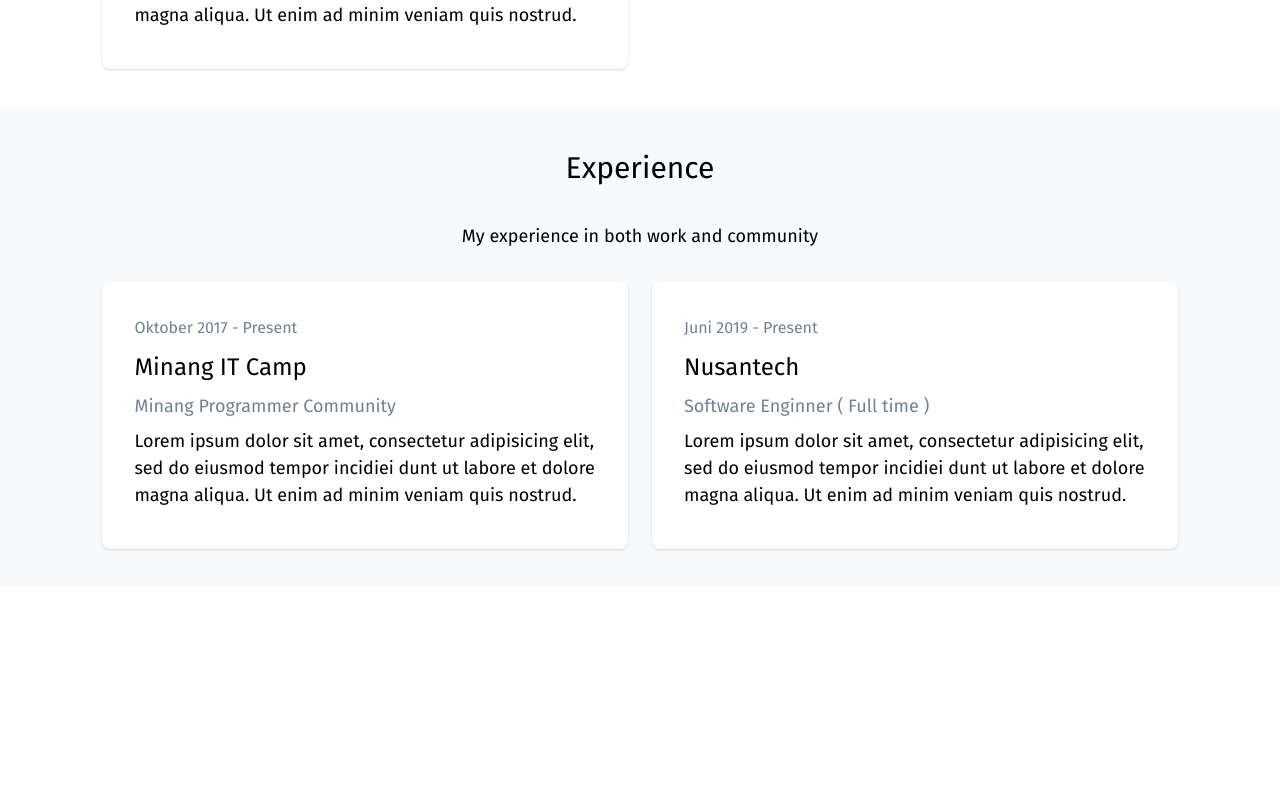
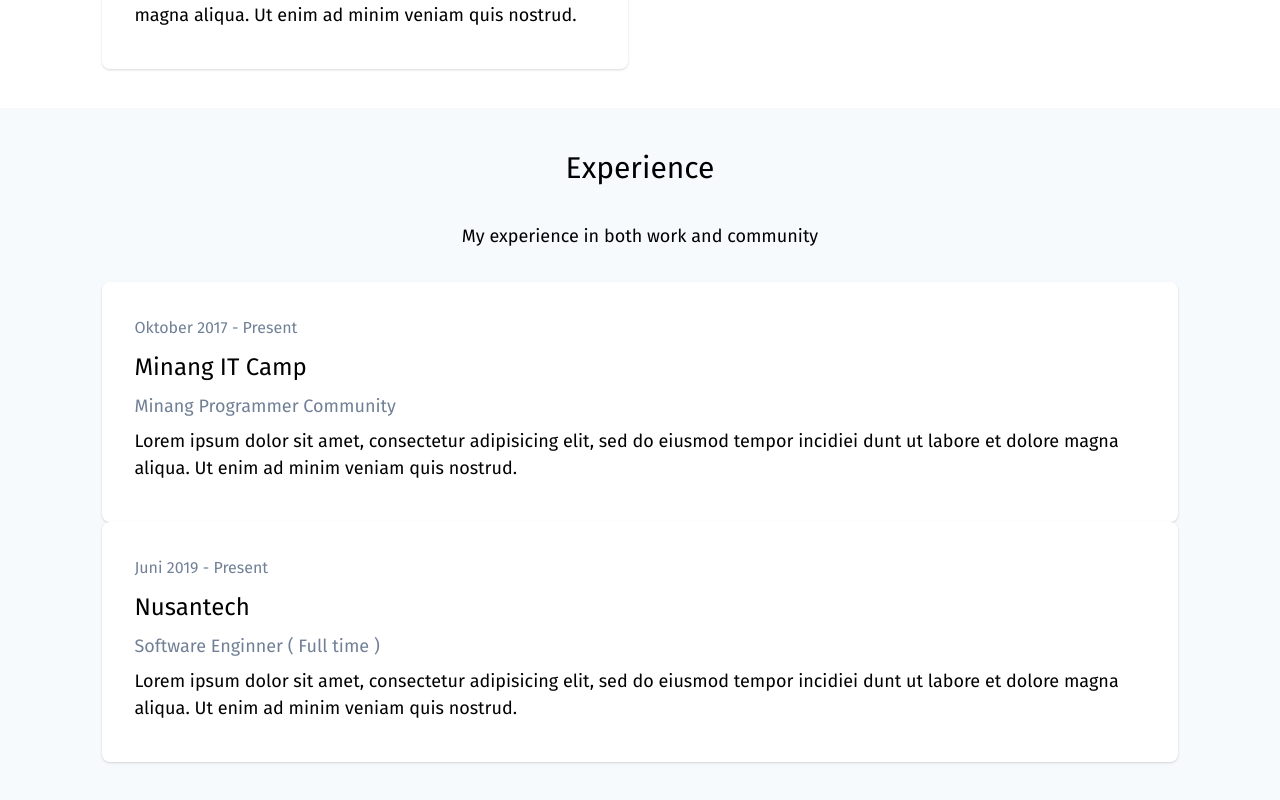
Before and after one commit to masb0ymas/next-resume, a Next.js app: page / in a window 1280 px wide. Shown: the part 2782-3582 px from the top of the page. Before the commit the page ends 3369 px from the top, so only its background shows below. Built offline with nearby package versions, Linux system fonts and the light colour scheme.

Commit message:
fix: component experience

```diff
--- a/src/components/Section/partials/Experience.tsx
+++ b/src/components/Section/partials/Experience.tsx
@@ -19,9 +19,7 @@
           dangerouslySetInnerHTML={{ __html: subtitle }}
         />
       </div>
-      <div className={cx('grid sm:grid-cols-1 lg:grid-cols-2 gap-6')}>
-        {children}
-      </div>
+      {children}
     </SectionGrey>
   )
 }
```
